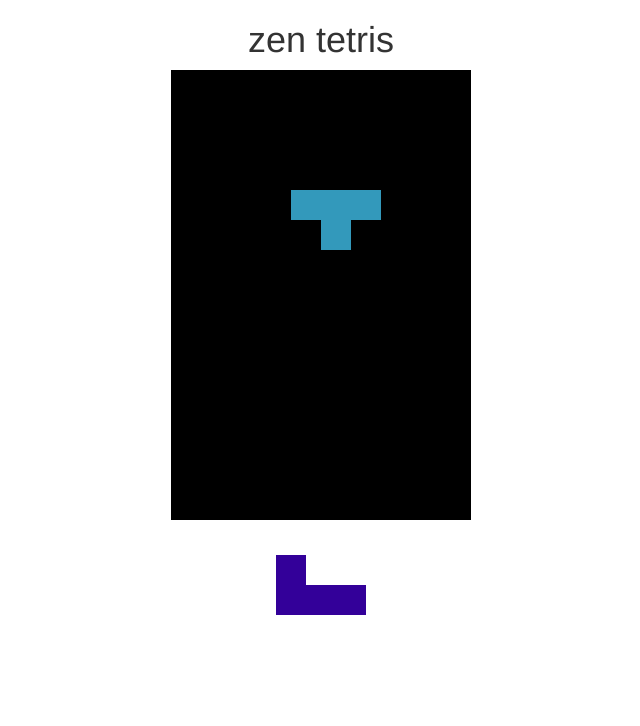
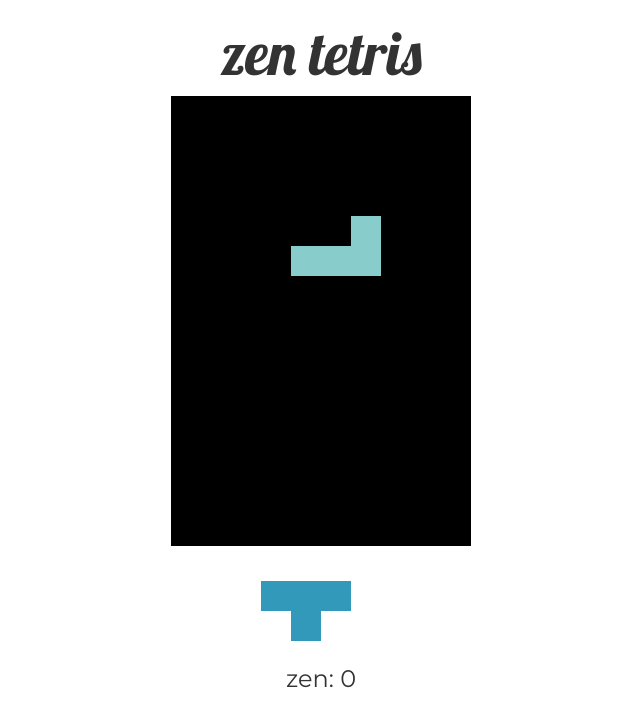
Before and after one commit to roscioli/tetris, a website: page index.html in a window 1280 px wide. Shown: the whole page, without its empty margins (319-959 px from the left). Drawn offline with nearby package versions, Linux system fonts and the light colour scheme.

Commit message:
added fonts

```diff
--- a/index.html
+++ b/index.html
@@ -1,24 +1,27 @@
 <!DOCTYPE html>
 <html>
 <head lang="en">
+	<link href='http://fonts.googleapis.com/css?family=Lobster|Montserrat' rel='stylesheet' type='text/css'>
     <meta charset="UTF-8">
-    <title>zen tetris</title>
-    <script type="text/javascript" src="tetris.min.js"></script>
+    <title>Zen Tetris</title>
+    <script type="text/javascript" src="tetris.js"></script>
     <link rel="stylesheet" type="text/css" href="bower_components/bootstrap/dist/css/bootstrap.css">
     <style type="text/css">
     	body {
-    		font-family: Helvetica Neue, Helvetica, Arial, sans-serif;
+    		font-family: 'Montserrat', sans-serif;
+    	}
+    	h1 {
+    		font-size: 60px;
+    		font-family: 'Lobster', cursive;
     	}
     </style>
 </head>
 <body class="container">
 	<div class="row text-center"><h1>zen tetris</h1></div>
-	<div class="row">
-		<div class="col-xs-4 text-center col-xs-offset-4">
-			<canvas id="tetris"></canvas>
+	<div class="row text-center">
+			<canvas id="tetris"></canvas><br />
 			<canvas id="next"></canvas>
-		</div>
 	</div>
-	<div class="row text-center"><h3 id="score"></h3></div>
+	<div class="row text-center"><h3>zen: <span id="score"></span></h3></div>
 </body>
 </html>
--- a/public/tetris.js
+++ b/public/tetris.js
@@ -359,7 +359,7 @@ window.onload = function() {
                 : context.fillStyle = !!next ? next.color : getPieceColor();
 
             (next || Game.piece).coordinates.forEach(function(coord) {
-                var x = ((!!next ? .5 : Game.piece.x) + coord.x) * blockSize;
+                var x = ((!!next ? 0 : Game.piece.x) + coord.x) * blockSize;
                 var y = ((!!next ? 1 : Game.piece.y) + coord.y) * blockSize;
                 context.fillRect(x, y, blockSize, blockSize);
             });
```
